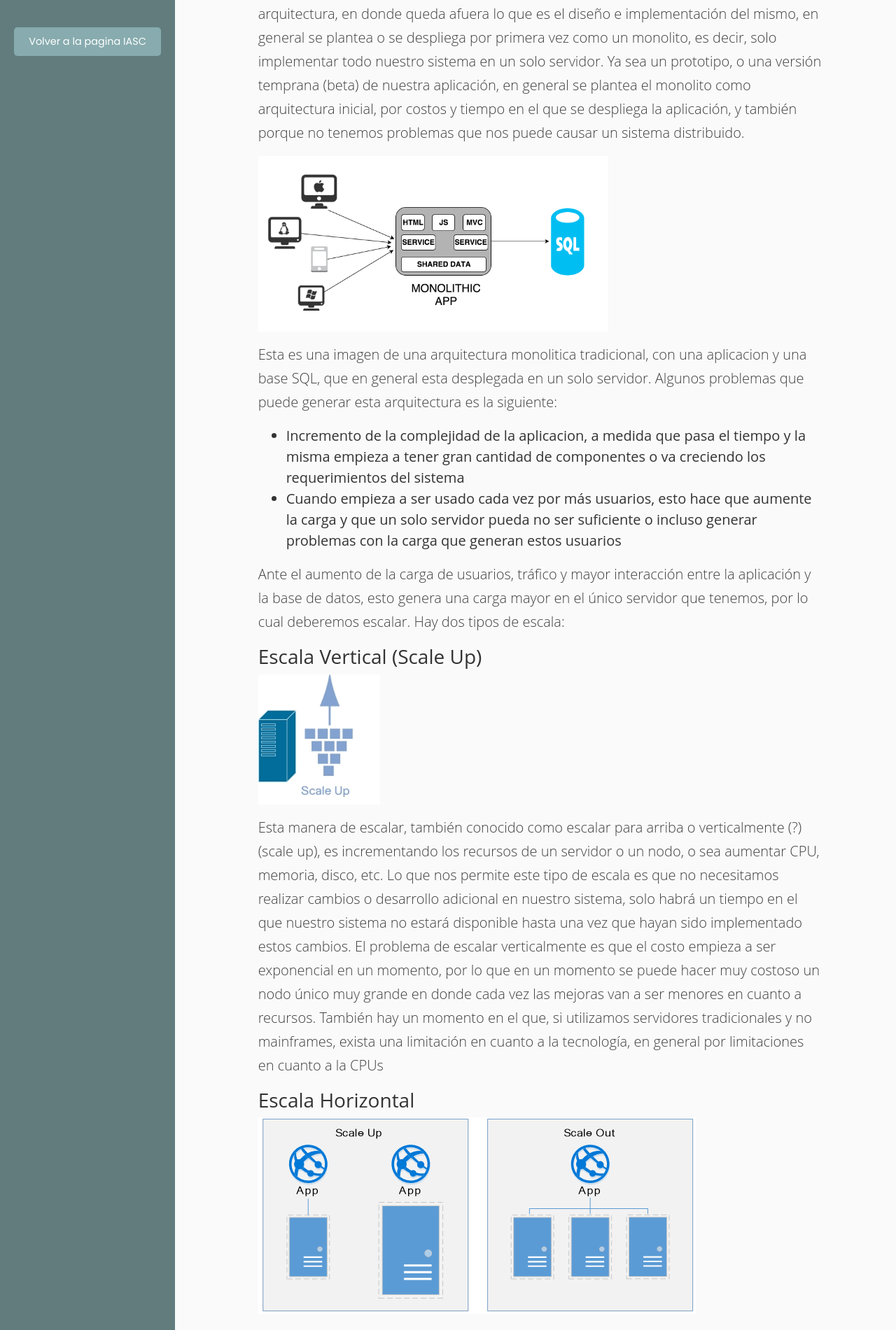
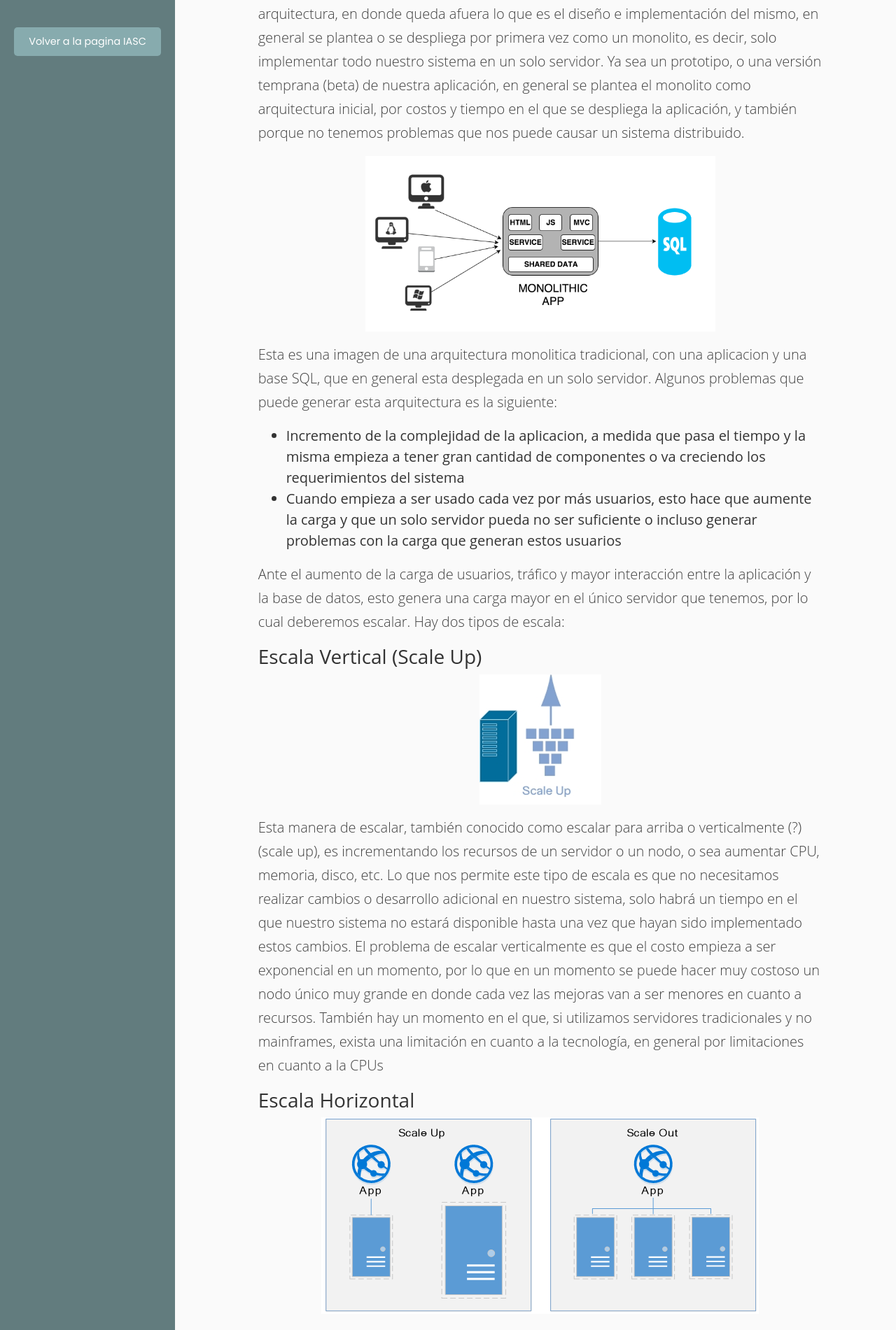
Before and after one commit to arquitecturas-concurrentes/iasc-book, a Jekyll site: the page built from distribucion.md, in a window 1280 px wide. Shown: the part 325-2226 px from the top of the page at 70% size. Built offline with Jekyll 4.4.1, drawn with Linux system fonts in a browser that asks for light colours; nearby versions of some CDN libraries.

Commit message:
update center

```diff
--- a/css/style.css
+++ b/css/style.css
@@ -274,3 +274,9 @@ a.article, a.article:hover {
 #inner-content a:hover {
     color: #0d007e;
 }
+
+.center {
+    display: block;
+    margin-left: auto;
+    margin-right: auto;
+}
--- a/distribucion.md
+++ b/distribucion.md
@@ -10,7 +10,7 @@ description: "Introduccion y nociones de distribucion"
 
 Antes de hablar de distribución, es a veces ideal tratar de explicarlo de cómo se llega a ella. En general cuando se plantea la arquitectura de una aplicación, en cuanto a la arquitectura, en donde queda afuera lo que es el diseño e implementación del mismo, en general se plantea o se despliega por primera vez como un monolito, es decir, solo implementar todo nuestro sistema en un solo servidor. Ya sea un prototipo, o una versión temprana (beta) de nuestra aplicación, en general se plantea el monolito como arquitectura inicial, por costos y tiempo en el que se despliega la aplicación, y también porque no tenemos problemas que nos puede causar un sistema distribuido.
 
-<img style='width:500px;' src="{{site.relative_url}}/images/distribucion/image2.png">
+<img style='width:500px;' src="{{site.relative_url}}/images/distribucion/image2.png" class='center'>
 
 Esta es una imagen de una arquitectura monolitica tradicional, con una aplicacion y una base SQL, que en general esta desplegada en un solo servidor. Algunos problemas que puede generar esta arquitectura es la siguiente:
 
@@ -21,7 +21,7 @@ Ante el aumento de la carga de usuarios, tráfico y mayor interacción entre la
 
 ### Escala Vertical (Scale Up)
 
-<img src="{{site.relative_url}}/images/distribucion/image6.png">
+<img src="{{site.relative_url}}/images/distribucion/image6.png" class='center'>
 
 Esta manera de escalar, también conocido como escalar para arriba o verticalmente (?) (scale up), es incrementando los recursos de un servidor o un nodo, o sea aumentar CPU, memoria, disco, etc.
 Lo que nos permite este tipo de escala es que no necesitamos realizar cambios o desarrollo adicional en nuestro sistema, solo habrá un tiempo en el que nuestro sistema no estará disponible hasta una vez que hayan sido implementado estos cambios.
@@ -30,17 +30,17 @@ También hay un momento en el que, si utilizamos servidores tradicionales y no m
 
 ### Escala Horizontal
 
-<img src="{{site.relative_url}}/images/distribucion/image12.png">
+<img src="{{site.relative_url}}/images/distribucion/image12.png" class='center'>
 
 La otra manera de escalar, es horizontalmente también (Scale Out) es cuando en vez de incrementar los recursos, se agregan nuevos servidores con los mismos recursos. Lo bueno de poder escalar horizontalmente es que la aplicación no deja de estar disponible al escalar de esta manera. El costo con esta metodología es mucho más económica por este medio, que escalando verticalmente, otro aspecto interesante es que es más tolerante a fallos, ya que más copias de la aplicación están corriendo al mismo tiempo. Las grandes desventajas son que la arquitectura se complica, junto con el aumento del ancho de banda entre los distintos componentes que puede llegar a tener nuestro sistema una vez que hagamos scale out.
 
 Con respecto a nuestra aplicación monolítica, podemos bien o replicar toda la aplicación con su bbdd, y que no tengan relación alguna cada una de las maquinas (imagen izquierda), o bien podemos solo replicar en cada uno de los servidores la aplicación y luego tener en otra instancia nuestra bbdd (imagen derecha).
 
-<img src="{{site.relative_url}}/images/distribucion/image7.png">
+<img src="{{site.relative_url}}/images/distribucion/image7.png" class='center'>
 
 La motivación para la arquitectura de la imagen de la izquierda puede ser que se quiera distribuir por países el sistema, o sea, que en cada país que exista esta aplicación se dirija a un servidor que contiene todo su estado. La otra manera de escalar horizontalmente nuestro monolito nos permite que no tengamos tres bases de datos distintas, y que incluso el sistema pueda ser visto aun por el usuario como uno solo, o sea generalmente mediante alguna diferencia de endpoints, pero… como manejar la carga de manera que no se sobrecargue un solo servidor y los otros no?  Con un load balancer…
 
-<img src="{{site.relative_url}}/images/distribucion/image13.png">
+<img src="{{site.relative_url}}/images/distribucion/image13.png" class='center'>
 
 Un load balancer nos va a permitir usar alguna estrategia por la cual la carga sea distribuida de manera equitativa. Esto puede ser por un algoritmo simple, tal como puede ser un round robin, o puede tener algún feedback de los nodos o servidores, que pueden dar al load balancer un poco más de información sobre a dónde redirigir el tráfico.
 
@@ -48,7 +48,7 @@ Pero esta es la única manera de escalar?? La respuesta es no.
 
 Se puede escalar horizontalmente de varias maneras, existe un libro que es el de “Art of Scalability” de Michael Fisher que nos propone un interesante modelo de cubo de como escalar.
 
-<img src="{{site.relative_url}}/images/distribucion/image9.png">
+<img src="{{site.relative_url}}/images/distribucion/image9.png" class='center'>
 
 En esta representación el punto de origen concuerda con el sistema monolítico en una sola instancia, y la arista de arriba a la derecha del cubo, nos representa la máxima escalabilidad de la aplicación. Y como el cubo es en tres dimensiones, eso nos dice que no solo hay una manera de escalar nuestra aplicación sino que hay varias que incluso podríamos llegar a combinar, ahora veremos cada una de las dimensiones
 
@@ -62,7 +62,7 @@ Este esquema no nos resuelve aún el problema de una aplicación de alta complej
 
 En vez de tener varias instancias o nodos del mismo sistema, cada uno conteniendo todo el código del sistema, en este eje se va a descomponer nuestra aplicación entre los distintos nodos, esto es lo que se conoce generalmente como microservicios, y cada uno de estos va a ser responsable de una función.
 
-<img src="{{site.relative_url}}/images/distribucion/image8.png">
+<img src="{{site.relative_url}}/images/distribucion/image8.png" class='center'>
 
 Y como podemos descomponer a nuestra aplicación?
 
@@ -78,7 +78,7 @@ Hasta ahora vimos cómo dividir nuestro sistema pero a nivel de organización de
 
 Pero aún tenemos el estado, a lo sumo replicado, tal como lo teníamos con los servidores al escalarlo mediante clonación (eje x), y solo podemos tener una escritura a la vez, esto puede ser un cuello de botella si existen muchas escrituras sobre la base de datos. El esquema de este eje z, es el de dividir la base de datos o el estado en subsets, por lo que podemos dividir el estado bajo un criterio determinado, por ejemplo si tenemos un estado que son los productos, bien podemos dividir los mismos por rango de letras como el siguiente ejemplo.
 
-<img src="{{site.relative_url}}/images/distribucion/image4.png">
+<img src="{{site.relative_url}}/images/distribucion/image4.png" class='center'>
 
 Y como tenemos ahora el estado particionado, vamos a tener que tener algo que nos pueda despachar al nodo correcto los pedidos de lectura o escritura, que puede ser un load balancer, o bien que los nodos de estado o persistencia se puedan hablar entre ellos para devolver o persistir el estado, esto último es en el caso en el que no se tenga una base de datos relacional o tan solo se pueda implementar un shardeo de este tipo.
 Lo interesante de este esquema es que no tenemos más de un nodo de datos que pueda aceptar escrituras, aunque solo habrá una escritura por subset.
@@ -88,13 +88,13 @@ Lo interesante de este esquema es que no tenemos más de un nodo de datos que pu
 
 Como el modelo de escala es tridimensional, se puede incluso combinar para que nuestra arquitectura sea más robusta, por ejemplo, podemos tener un esquema de microservicios en el que además cada servicio, como el de login, puede esta clonado y tener más de un servicio de login disponible y el mismo esté tan solo distribuido por un segundo nivel de load balancer que redirige los request con un criterio, que nos da un esquema así? Como dijimos antes, mayor robustez, si bien escalar por microservicios divide la carga, aun todos los usuarios en gran medida, deberán loguearse, y ademas al separar los servicios, aun seguimos teniendo un solo punto de fallo, por lo que para que el servicio esté disponible si el servidor de login se cae, es el de escalar después este microservicio por medio de clonar el mismo en varios servidores idénticos con este microservicios.
 
-<img src="{{site.relative_url}}/images/distribucion/image5.png">
+<img src="{{site.relative_url}}/images/distribucion/image5.png" class='center'>
 
 ### Sesiones
 
 Otro tema que no hablamos antes es sobre las sesiones en nuestra aplicación ahora distribuida, en el primer caso que es el de replicar la aplicación, si tenemos varios nodos con toda nuestra aplicación y un load balancer, puede ocurrir que un usuario se loguee en un nodo y luego en otro request, pueda ser redirigido a otro nodo donde no se tiene registro de su login, como se resuelve esto? O bien teniendo un lugar, como una base de datos aparte donde se registren las sesiones o bien se puede optar por un esquema de sticky sessions
 
-<img src="{{site.relative_url}}/images/distribucion/image10.png">
+<img src="{{site.relative_url}}/images/distribucion/image10.png" class='center'>
 
 ELs sticky sessions permiten mediante una cookie, saber contra qué servidor se autenticaron, además de otra información de la sesión, el load balancer sabe a qué nodo redirigir los requests de un usuario en particular sobre un modelo de cloning o en el que nuestra aplicación esta solo replicada, en otros tipo de arquitecturas como microservicios, puede ser que no sea necesario a menos que exista solo nodo de login de usuarios.
 
```
Also changed, not shown: actores_intro.md (+1 -1 lines), cap.md (+3 -3 lines).
